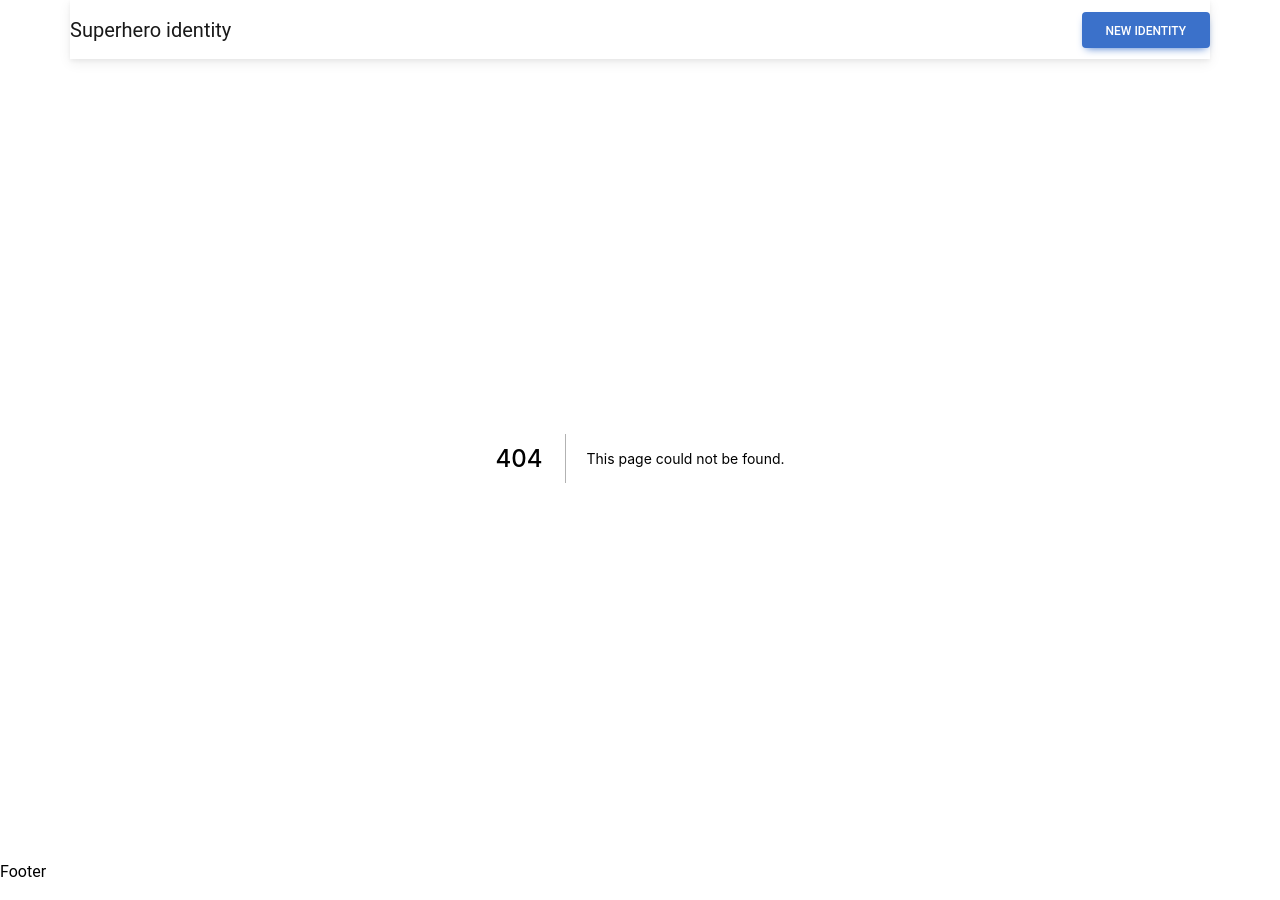
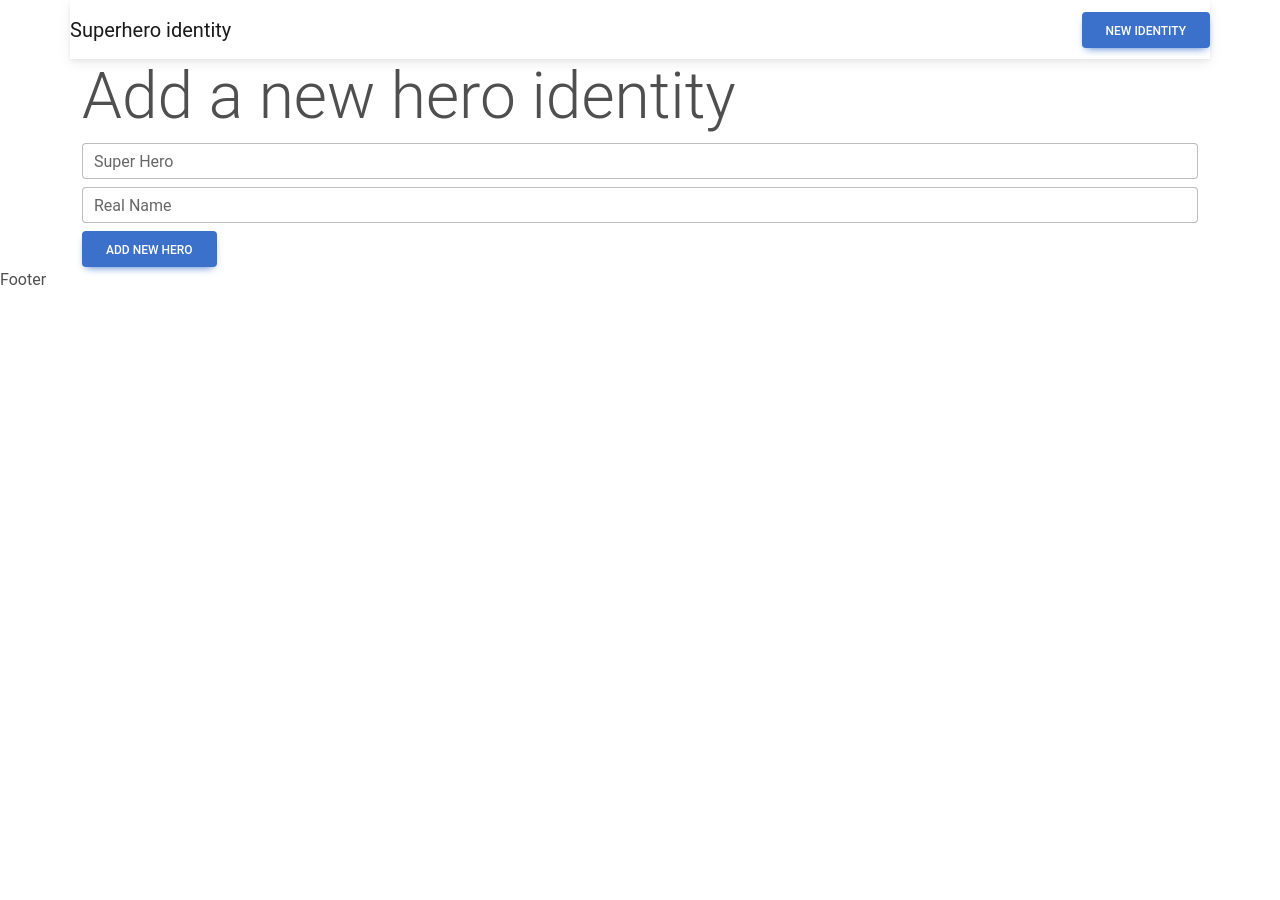
Before and after one commit to rithesh99/Next-JS-crash-course---LCO, a Next.js app: page /add in a window 1280 px wide. Before the commit this address had no page. After the commit the page ends 800 px from the top, so only its background shows below. Built offline with nearby package versions, Linux system fonts and the light colour scheme.

Commit message:
Add a new hero

```diff
--- a/components/Navbar.jsx
+++ b/components/Navbar.jsx
@@ -7,7 +7,7 @@ function Navbar() {
 			<Link href="/">
 				<a className='navbar-brand'>Superhero identity</a>
 			</Link>
-            <Link href="/">
+            <Link href="/add">
 				<MDBBtn>New Identity</MDBBtn>
 			</Link>
 		</nav>
--- /dev/null
+++ b/pages/add.jsx
@@ -0,0 +1,57 @@
+import { MDBInput, MDBBtn } from "mdb-react-ui-kit";
+const axios = require("axios").default;
+import Link from "next/link";
+import Router, { useRouter } from "next/router";
+import { useState } from "react";
+
+function addNewHero() {
+	const [form, setForm] = useState({
+		superHero: "",
+		realName: "",
+	});
+	const handleChange = (e) => {
+		setForm({
+			...form,
+			[e.target.name]: e.target.value,
+		});
+	};
+	const handleForm = async (e) => {
+		e.preventDefault();
+		try {
+			const res = await axios("http://localhost:3000/api/hero", {
+				method: "POST",
+				headers: {
+					"Content-Type": "application/json",
+				},
+				data: JSON.stringify(form),
+			});
+			Router.push("/");
+		} catch (error) {
+			console.log(error);
+		}
+	};
+
+	return (
+		<div className='container'>
+			<h1 className='display-3'>Add a new hero identity</h1>
+			<form onSubmit={handleForm}>
+				<MDBInput
+					onChange={handleChange}
+					label='Super Hero'
+					type='text'
+					name='superHero'
+				/>
+				<MDBInput
+					className='my-2'
+					onChange={handleChange}
+					label='Real Name'
+					type='text'
+					name='realName'
+				/>
+				<MDBBtn type='submit'>Add new hero</MDBBtn>
+			</form>
+		</div>
+	);
+}
+
+export default addNewHero;
--- a/pages/index.js
+++ b/pages/index.js
@@ -12,7 +12,7 @@ const index = ({ heros }) => {
   return (
     <div className="container">
       <h1 className="diplay-2">Superhero Identity manager</h1>
-      <div>
+      <div className="row justify-content-between">
         {heros.map((hero, index) => {
           return (
             <MDBCard
```
